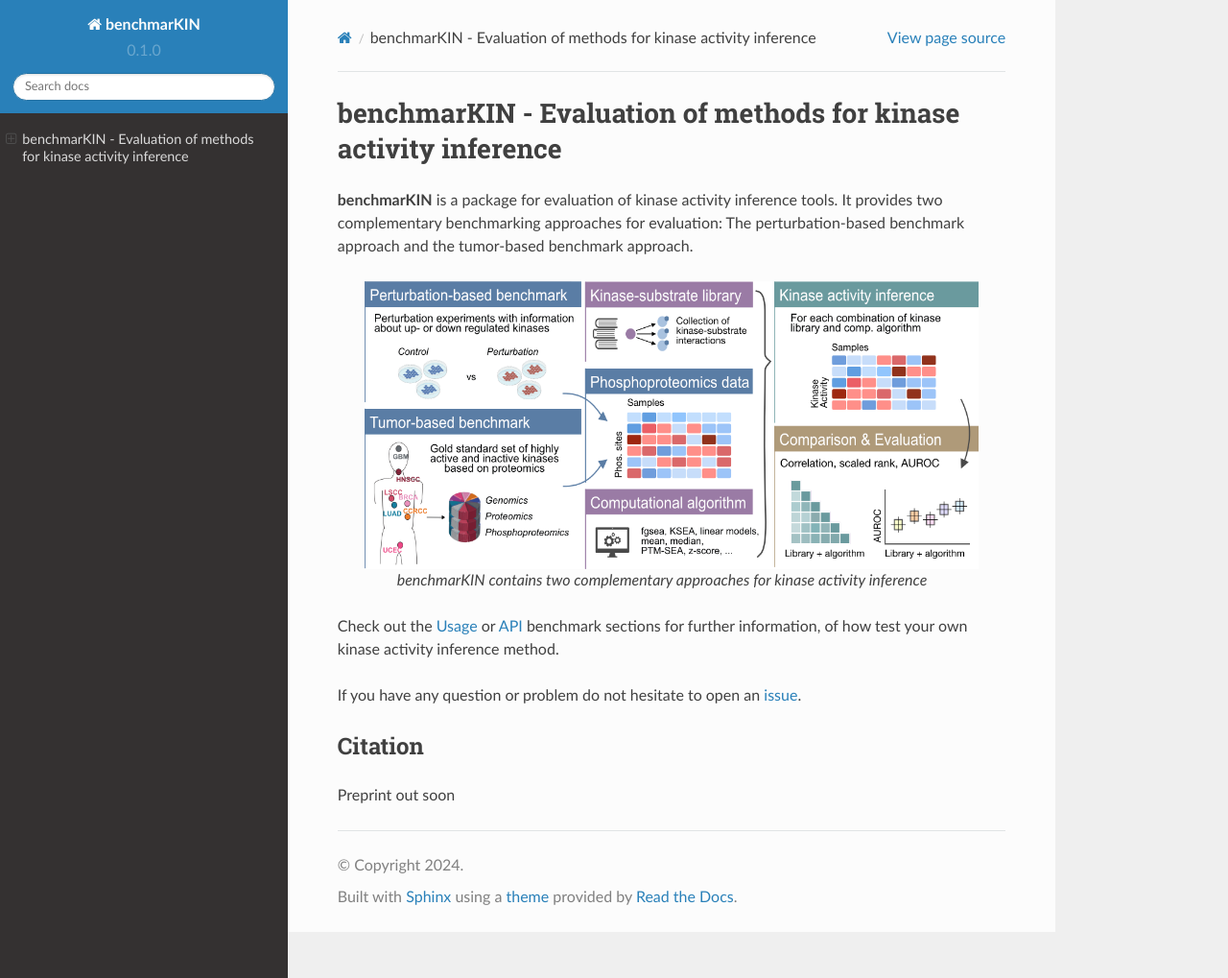
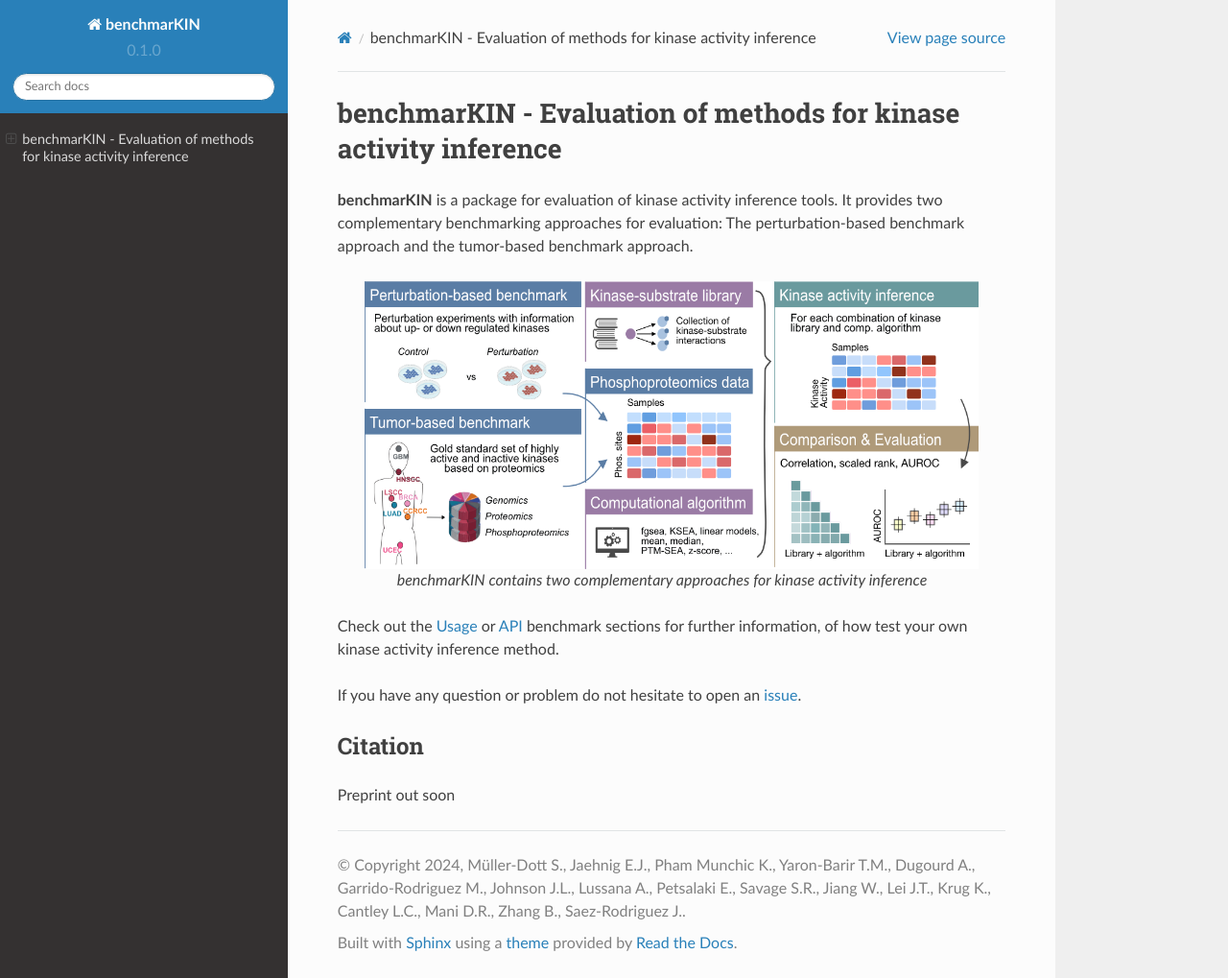
Before and after one commit to saezlab/benchmarKIN, a Sphinx documentation site: the page built from docs/source/index.rst, in a window 1280 px wide and 1019 px high. Shown: the whole window at 96% size. Built offline with Sphinx 7.4.7 and the Read the Docs theme 2.0.0, drawn with Linux system fonts in a browser that asks for light colours; pages that are not in the unit, such as notebooks, are missing from menus.

Commit message:
edit docs

```diff
--- a/docs/source/conf.py
+++ b/docs/source/conf.py
@@ -3,8 +3,8 @@
 # -- Project information
 
 project = 'benchmarKIN'
-copyright = '2024'
-author = 'Müller-Dott S., Jaehnig E.J., Pham Munchic K., Yaron-Barir T.M., Dugourd A., Garrido-Rodriguez M., Johnson J.L., Lussana A., Petsalaki E., Savage S.R., Jiang W., Lei J.T., Krug K., Cantley L.C., Mani D.R., Zhang B., Saez-Rodriguez J.'
+copyright = '2024, Müller-Dott S., Jaehnig E.J., Pham Munchic K., Yaron-Barir T.M., Dugourd A., Garrido-Rodriguez M., Johnson J.L., Lussana A., Petsalaki E., Savage S.R., Jiang W., Lei J.T., Krug K., Cantley L.C., Mani D.R., Zhang B., Saez-Rodriguez J.'
+author = 'Sophia Müller-Dott'
 
 release = '0.1'
 version = '0.1.0'
```
